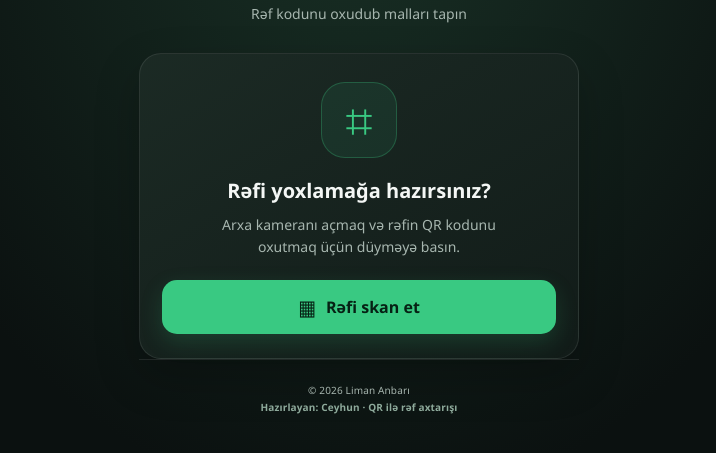
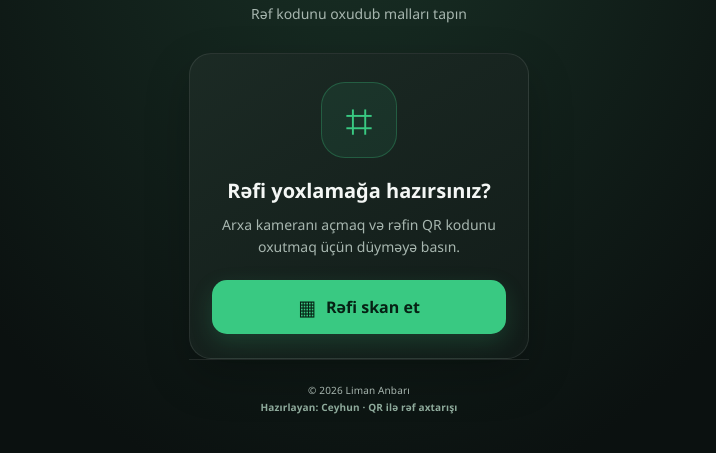
Before and after one commit to karypsx/Liman-Anbari, a plain HTML site: page index.html in a window 1280 px wide. Shown: the part 147-600 px from the top of the page, without its empty margins (281-997 px from the left). Drawn offline with nearby package versions, Linux system fonts and the light colour scheme.

Commit message:
Restore CSS styles for splash screen and layout

```diff
--- a/style.css
+++ b/style.css
@@ -59,7 +59,7 @@ body {
 .container {
     display: flex;
     flex-direction: column;
-    width: min(100%, 480px);
+    width: min(100%, 380px);
     min-height: 70vh;
     margin: 0 auto;
     padding: max(28px, env(safe-area-inset-top)) 20px max(28px, env(safe-area-inset-bottom));
```
